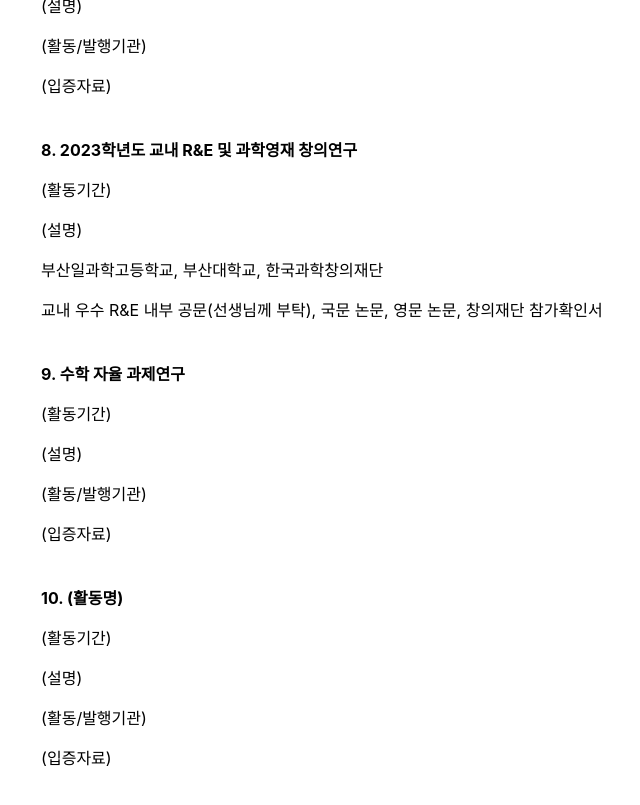
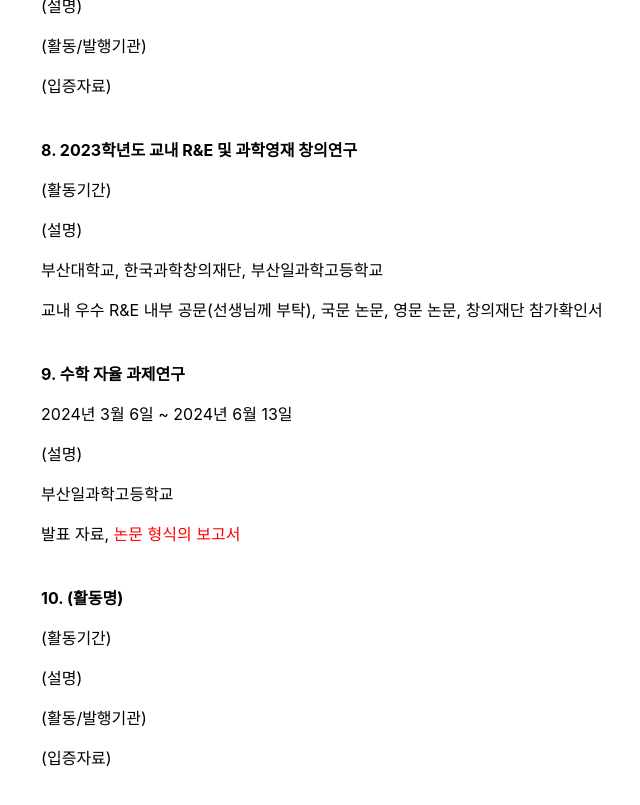
Before and after one commit to mino-jeong/mino-jeong.github.io, a Jekyll site: the page built from postech.md, in a window 1280 px wide and 900 px high, scrolled down 1906 px. Shown: the top 805 px of the window, without its empty margins (262-902 px from the left). Built offline with Jekyll 4.4.1, drawn with Linux system fonts in a browser that asks for light colours.

Commit message:
Update postech.yml

```diff
--- a/_data/postech.yml
+++ b/_data/postech.yml
@@ -56,14 +56,14 @@
 - title: '8. 2023학년도 교내 R&E 및 과학영재 창의연구'
   date: '(활동기간)'
   description: '(설명)'
-  institution: '부산일과학고등학교, 부산대학교, 한국과학창의재단'
+  institution: '부산대학교, 한국과학창의재단, 부산일과학고등학교'
   document: '교내 우수 R&E 내부 공문(선생님께 부탁), 국문 논문, 영문 논문, 창의재단 참가확인서'
 
 - title: '9. 수학 자율 과제연구'
-  date: '(활동기간)'
+  date: '2024년 3월 6일 ~ 2024년 6월 13일'
   description: '(설명)'
-  institution: '(활동/발행기관)'
-  document: '(입증자료)'
+  institution: '부산일과학고등학교'
+  document: '발표 자료, <font color="FF0000">논문 형식의 보고서</font>'
 
 - title: '10. (활동명)'
   date: '(활동기간)'
```
